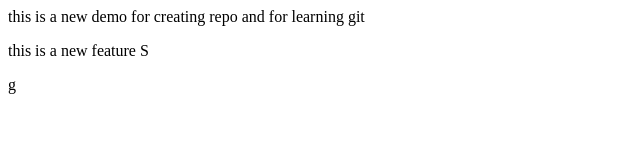
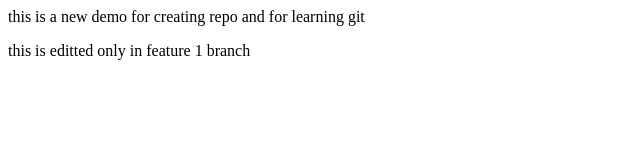
Before and after one commit to amanyadavcodes/localrepo-, a plain HTML site: page index.html in a window 1280 px wide. Shown: the whole page, without its empty margins (0-640 px from the left). Drawn offline with Linux system fonts and the light colour scheme.

Commit message:
learning branches

```diff
--- a/index.html
+++ b/index.html
@@ -1,2 +1,2 @@
 <p>this is a new demo for creating repo and for learning git  </p>
-<p>this is a new feature S</p>g
+<p> this is editted only in feature 1 branch </p>
```
